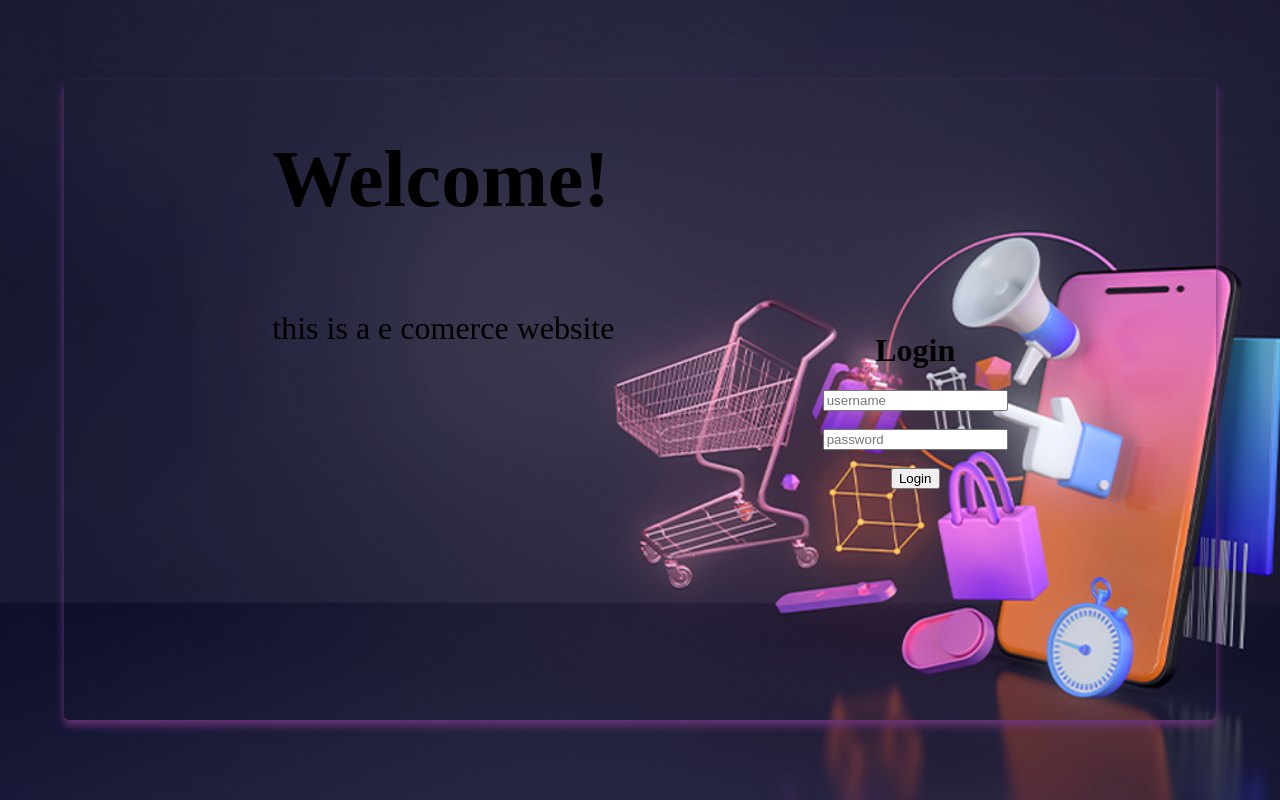
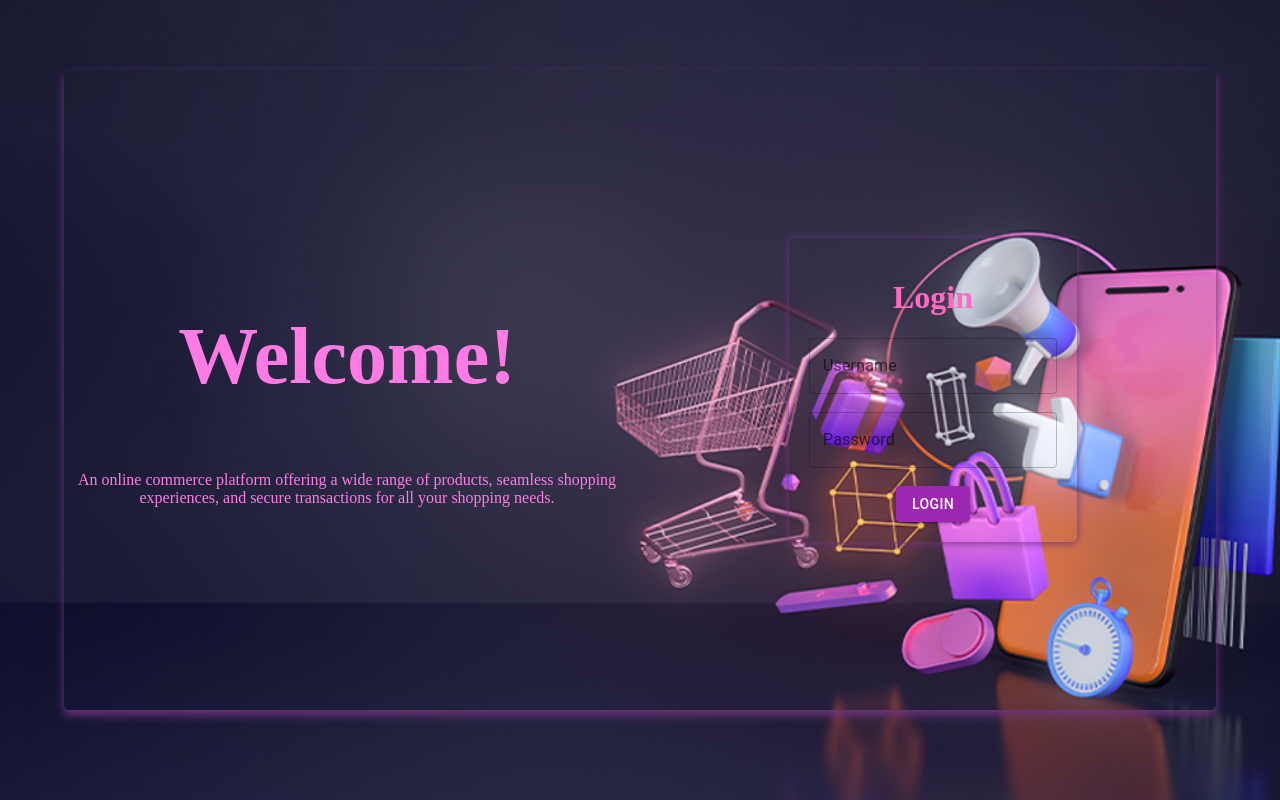
Before and after one commit to DhruvSachaniya/cloth-app-frontend, a React (Create React App) app: page / in a window 1280 px wide. Built offline with nearby package versions, Linux system fonts and the light colour scheme.

Commit message:
make some changes in login page

```diff
--- a/package.json
+++ b/package.json
@@ -3,6 +3,9 @@
   "version": "0.1.0",
   "private": true,
   "dependencies": {
+    "@emotion/react": "^11.11.1",
+    "@emotion/styled": "^11.11.0",
+    "@mui/material": "^5.14.12",
     "@testing-library/jest-dom": "^5.17.0",
     "@testing-library/react": "^13.4.0",
     "@testing-library/user-event": "^13.5.0",
--- a/public/index.css
+++ b/public/index.css
@@ -42,13 +42,13 @@ header a:hover {
     display: flex;
     justify-content: center;
     align-items: center;
-    /* position: relative; */
 }
 
-.Login-form {
-    display: flex;
-    justify-content: space-evenly;
-    /* position: absolute; */
+.grid-container {
+    display: grid;
+    grid-template-columns: 1fr 1fr;
+    grid-gap: 20px;
+    margin-bottom: 20px;
     width: 90%;
     height: 80vh;
     border-radius: 5px;
@@ -56,24 +56,46 @@ header a:hover {
     box-shadow: 0px 5px 10px #6e347c;
 }
 
-.Login-heading {
+@media only screen and (max-width: 600px) {
+    .grid-container {
+        display: grid;
+        grid-template-columns: 1fr;
+        grid-gap: 20px;
+        margin-bottom: 20px;
+        width: 90%;
+        height: 80vh;
+        border-radius: 5px;
+        background-color: transparent;
+        box-shadow: 0px 5px 10px #6e347c;
+    }
+  }
+
+.grid-item {
     display: flex;
-    justify-content: flex-start;
-    align-items: flex-start;
+    justify-content: center;
+    align-items: center;
     flex-direction: column;
+    text-align: center;
 }
 
 .Login-heading h1 {
     font-size: 5rem;
+    color: #FE7BE5;
 }
 
 .Login-heading p {
-    font-size: 2rem;
+    font-size: 1rem;
+    color: #FE7BE5;
 }
 
-.form {
+.login-form {
     display: flex;
+    flex-direction: column;
     justify-content: center;
     align-items: center;
-    flex-direction: column;
+    background-color: transparent;
+    border-radius: 5px;
+    box-shadow: 0px 1px 8px #6e347c;
+    padding: 20px;
+    color: #FF6AC2;
 }
--- a/src/components/Nav/Home/StartUp.jsx
+++ b/src/components/Nav/Home/StartUp.jsx
@@ -1,28 +1,46 @@
+import TextField from '@mui/material/TextField';
+import Button from '@mui/material/Button';
+
 export default function LoginPage () {
     return(
         <div className="Login-back">
-            <div className="Login-form">
-                <div className="Login-heading">
+            <div className="grid-container">
+                <div className="grid-item Login-heading">
                     <h1>Welcome!</h1>
-                    <p>this is a e comerce website</p>
+                    <p>An online commerce platform offering a wide range of products, seamless shopping experiences, and secure transactions for all your shopping needs.</p>
                 </div>
-                <div className="form">
-                    {/* <form> */}
+                <div className="grid-item">
+                    <form className="login-form">
                         <h1>Login</h1>
-                        <input
-                        type="text"
-                        name="username"
-                        placeholder="username"
+                        <TextField
+                        className='customTextField '
+                        id="outlined-basic"
+                        label="Username"
+                        variant="outlined"
+                        name='username'
+                        color="secondary"
+                        InputProps={{
+                            style: {
+                            color: '#FE7BE5',
+                            backgroundColor: 'transparent',
+
+                            },
+                        }}
+                        />
+
+                        <br/>
+
+                        <TextField
+                        id="outlined-password-input"
+                        label="Password"
+                        type="password"
+                        autoComplete="current-password"
+                        color="secondary"
                         />
                         <br/>
-                        <input
-                        type="password"
-                        name="password"
-                        placeholder="password"
-                        />
-                        <br/>
-                        <button type="submit">Login</button>
-                    {/* </form> */}
+
+                        <Button variant="contained" color="secondary">Login</Button>
+                    </form>
                 </div>
             </div>
         </div>
```
Also changed, not shown: 1 other file (tests, documents, lock files or other folders).
